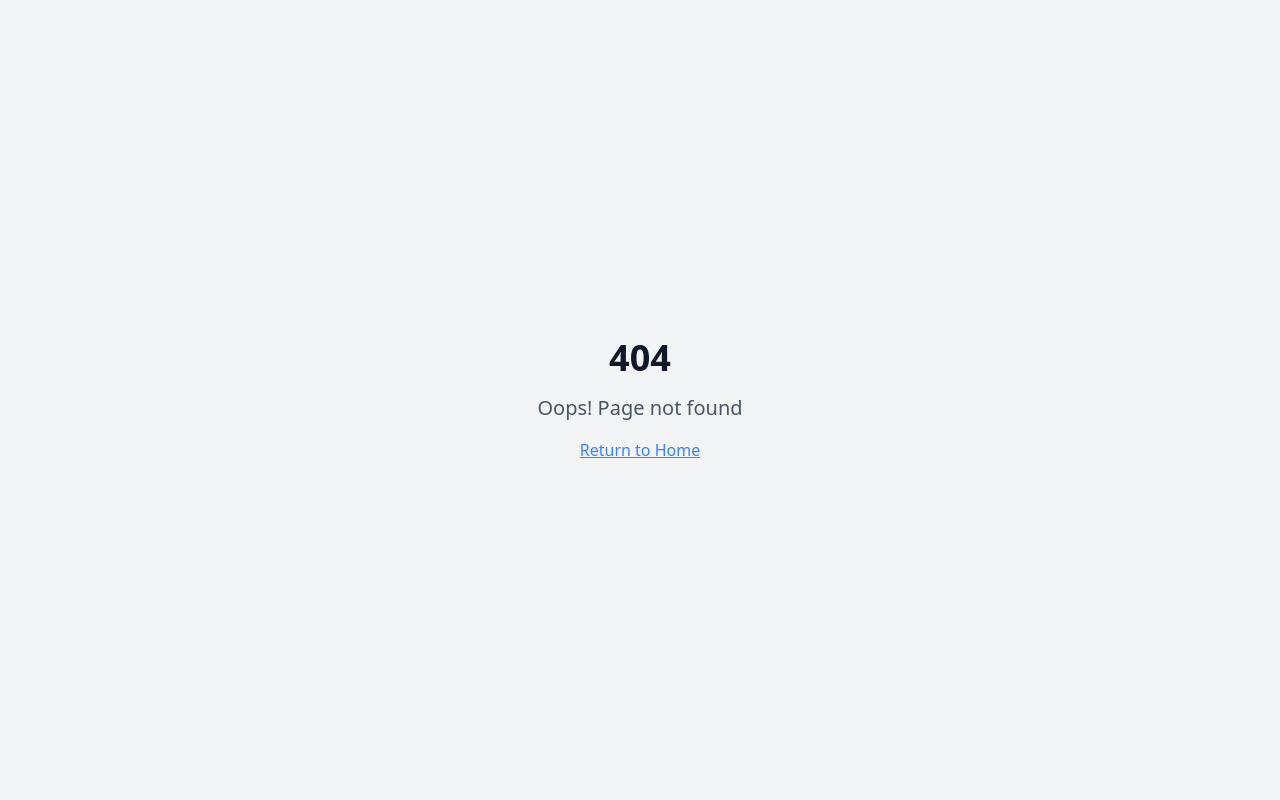
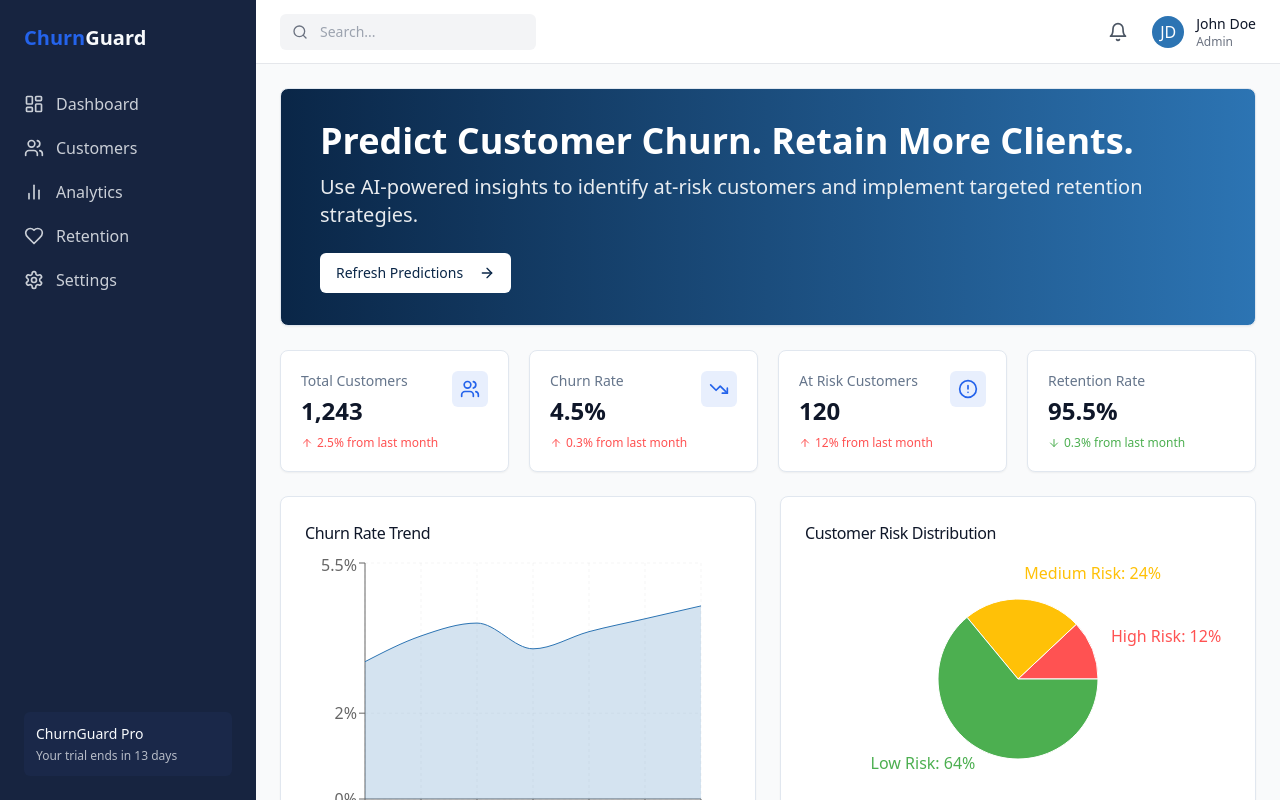
Before and after one commit to laserblade21/retain-insight-predict, a React (Vite) app: page /dashboard in a window 1280 px wide. Before the commit this address had no page. Built offline with nearby package versions, Linux system fonts and the light colour scheme.

Commit message:
feat: Improve homepage and add loading state
Add a hero section to the homepage and implement loading feedback during prediction.

```diff
--- a/src/App.tsx
+++ b/src/App.tsx
@@ -12,6 +12,7 @@ import Analytics from "./pages/Analytics";
 import Retention from "./pages/Retention";
 import Settings from "./pages/Settings";
 import NotFound from "./pages/NotFound";
+import Index from "./pages/Index";
 
 const queryClient = new QueryClient();
 
@@ -22,8 +23,9 @@ const App = () => (
       <Sonner />
       <BrowserRouter>
         <Routes>
+          <Route path="/" element={<Index />} />
           <Route element={<MainLayout />}>
-            <Route path="/" element={<Dashboard />} />
+            <Route path="/dashboard" element={<Dashboard />} />
             <Route path="/customers" element={<Customers />} />
             <Route path="/customers/:id" element={<CustomerDetail />} />
             <Route path="/analytics" element={<Analytics />} />
--- a/src/components/layout/MainLayout.tsx
+++ b/src/components/layout/MainLayout.tsx
@@ -6,7 +6,7 @@ import Header from './Header';
 
 const MainLayout = () => {
   return (
-    <div className="flex h-screen bg-gray-50">
+    <div className="flex h-screen bg-gray-50 dark:bg-gray-900">
       <Sidebar />
       <div className="flex flex-col flex-1 overflow-hidden">
         <Header />
--- a/src/pages/Dashboard.tsx
+++ b/src/pages/Dashboard.tsx
@@ -1,13 +1,18 @@
 
-import React from 'react';
+import React, { useState } from 'react';
 import MetricCard from '@/components/dashboard/MetricCard';
 import ChurnRiskChart from '@/components/dashboard/ChurnRiskChart';
 import ChurnTrendChart from '@/components/dashboard/ChurnTrendChart';
 import RiskFactorsChart from '@/components/dashboard/RiskFactorsChart';
 import CustomerTable from '@/components/customers/CustomerTable';
-import { Users, AlertCircle, TrendingDown } from 'lucide-react';
+import { Users, AlertCircle, TrendingDown, ArrowRight } from 'lucide-react';
+import { Button } from '@/components/ui/button';
+import { Card } from '@/components/ui/card';
+import { toast } from '@/hooks/use-toast';
 
 const Dashboard = () => {
+  const [isLoading, setIsLoading] = useState(false);
+
   // Sample data
   const churnRiskData = [
     { name: 'High Risk', value: 120, color: '#FF5252' },
@@ -81,12 +86,53 @@ const Dashboard = () => {
     },
   ];
 
+  // Simulate prediction loading
+  const handlePredictionRefresh = () => {
+    setIsLoading(true);
+
+    toast({
+      title: "Updating predictions",
+      description: "Analyzing customer data and updating risk assessments..."
+    });
+
+    // Simulate API call delay
+    setTimeout(() => {
+      setIsLoading(false);
+      toast({
+        title: "Predictions updated",
+        description: "Customer risk assessments have been refreshed",
+      });
+    }, 2500);
+  };
+
   return (
     <div className="space-y-6 animate-fade-in">
-      <div>
-        <h1 className="text-2xl font-bold mb-2">Customer Churn Dashboard</h1>
-        <p className="text-muted-foreground">Monitor and analyze customer churn metrics and risks.</p>
-      </div>
+      {/* Hero Section */}
+      <Card className="bg-gradient-to-r from-banking-blue to-banking-teal p-8 text-white mb-6">
+        <div className="max-w-4xl mx-auto">
+          <h1 className="text-4xl font-bold mb-3">Predict Customer Churn. Retain More Clients.</h1>
+          <p className="text-xl mb-6 opacity-90">
+            Use AI-powered insights to identify at-risk customers and implement targeted retention strategies.
+          </p>
+          <Button
+            onClick={handlePredictionRefresh}
+            disabled={isLoading}
+            className="bg-white text-banking-blue hover:bg-gray-100 font-medium"
+          >
+            {isLoading ? (
+              <>
+                <span className="mr-2 h-4 w-4 animate-spin rounded-full border-2 border-banking-blue border-t-transparent"></span>
+                Processing...
+              </>
+            ) : (
+              <>
+                Refresh Predictions
+                <ArrowRight className="ml-2 h-5 w-5" />
+              </>
+            )}
+          </Button>
+        </div>
+      </Card>
 
       <div className="grid grid-cols-1 sm:grid-cols-2 md:grid-cols-3 lg:grid-cols-4 gap-5">
         <MetricCard
@@ -95,6 +141,7 @@ const Dashboard = () => {
           change={2.5}
           trend="up"
           icon={<Users className="h-5 w-5 text-primary" />}
+          isLoading={isLoading}
         />
         <MetricCard
           title="Churn Rate"
@@ -102,6 +149,7 @@ const Dashboard = () => {
           change={0.3}
           trend="up"
           icon={<TrendingDown className="h-5 w-5 text-primary" />}
+          isLoading={isLoading}
         />
         <MetricCard
           title="At Risk Customers"
@@ -109,28 +157,30 @@ const Dashboard = () => {
           change={12}
           trend="up"
           icon={<AlertCircle className="h-5 w-5 text-primary" />}
+          isLoading={isLoading}
         />
         <MetricCard
           title="Retention Rate"
           value="95.5%"
           change={-0.3}
           trend="down"
+          isLoading={isLoading}
         />
       </div>
 
       <div className="grid grid-cols-1 lg:grid-cols-2 gap-6">
-        <ChurnTrendChart data={churnTrendData} />
-        <ChurnRiskChart data={churnRiskData} />
+        <ChurnTrendChart data={churnTrendData} isLoading={isLoading} />
+        <ChurnRiskChart data={churnRiskData} isLoading={isLoading} />
       </div>
 
       <div className="grid grid-cols-1 lg:grid-cols-3 gap-6">
         <div className="lg:col-span-2">
           <h2 className="text-xl font-semibold mb-4">High-Risk Customers</h2>
-          <CustomerTable customers={topRiskCustomers} />
+          <CustomerTable customers={topRiskCustomers} isLoading={isLoading} />
         </div>
         <div>
           <h2 className="text-xl font-semibold mb-4">Top Risk Factors</h2>
-          <RiskFactorsChart data={riskFactorsData} />
+          <RiskFactorsChart data={riskFactorsData} isLoading={isLoading} />
         </div>
       </div>
     </div>
--- a/src/pages/Index.tsx
+++ b/src/pages/Index.tsx
@@ -3,7 +3,7 @@ import { Navigate } from "react-router-dom";
 
 // Redirect users from / to our main dashboard
 const Index = () => {
-  return <Navigate to="/" replace />;
+  return <Navigate to="/dashboard" replace />;
 };
 
 export default Index;
```
